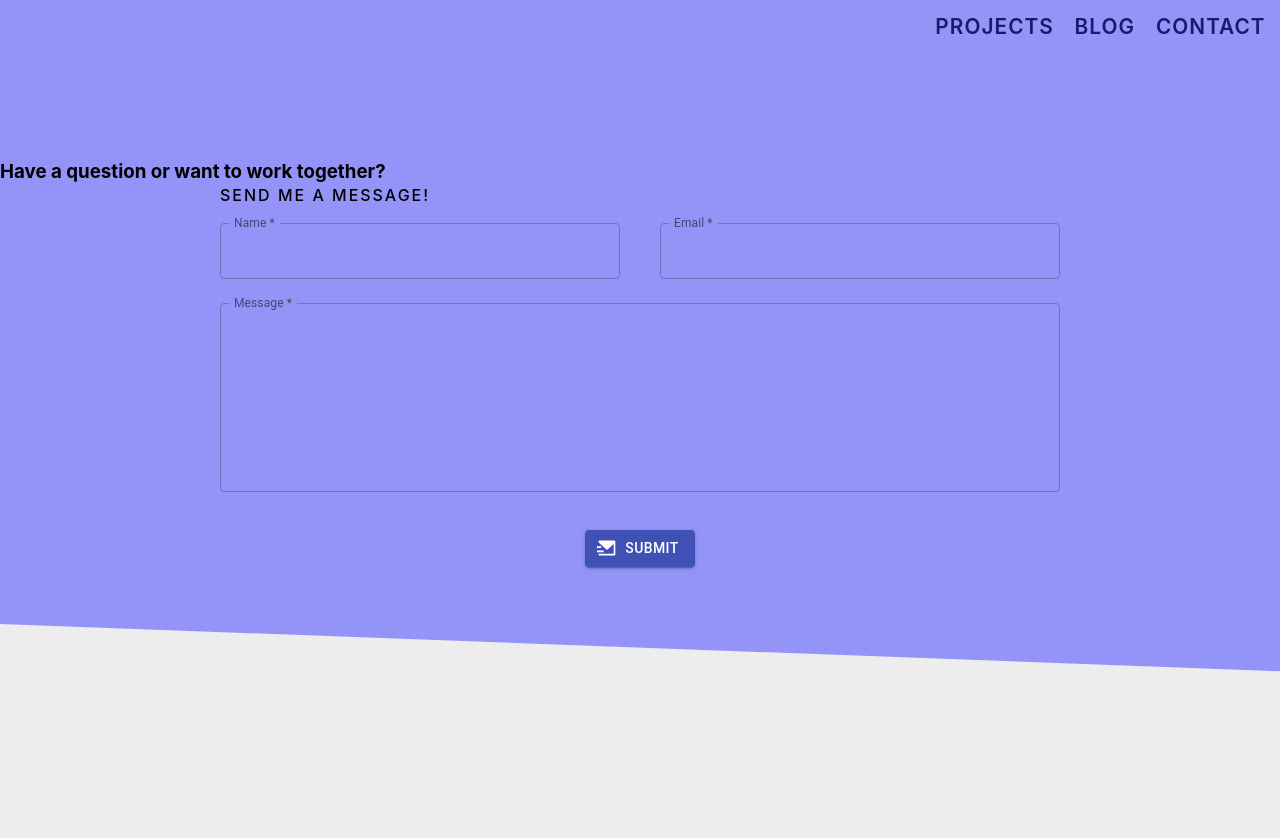
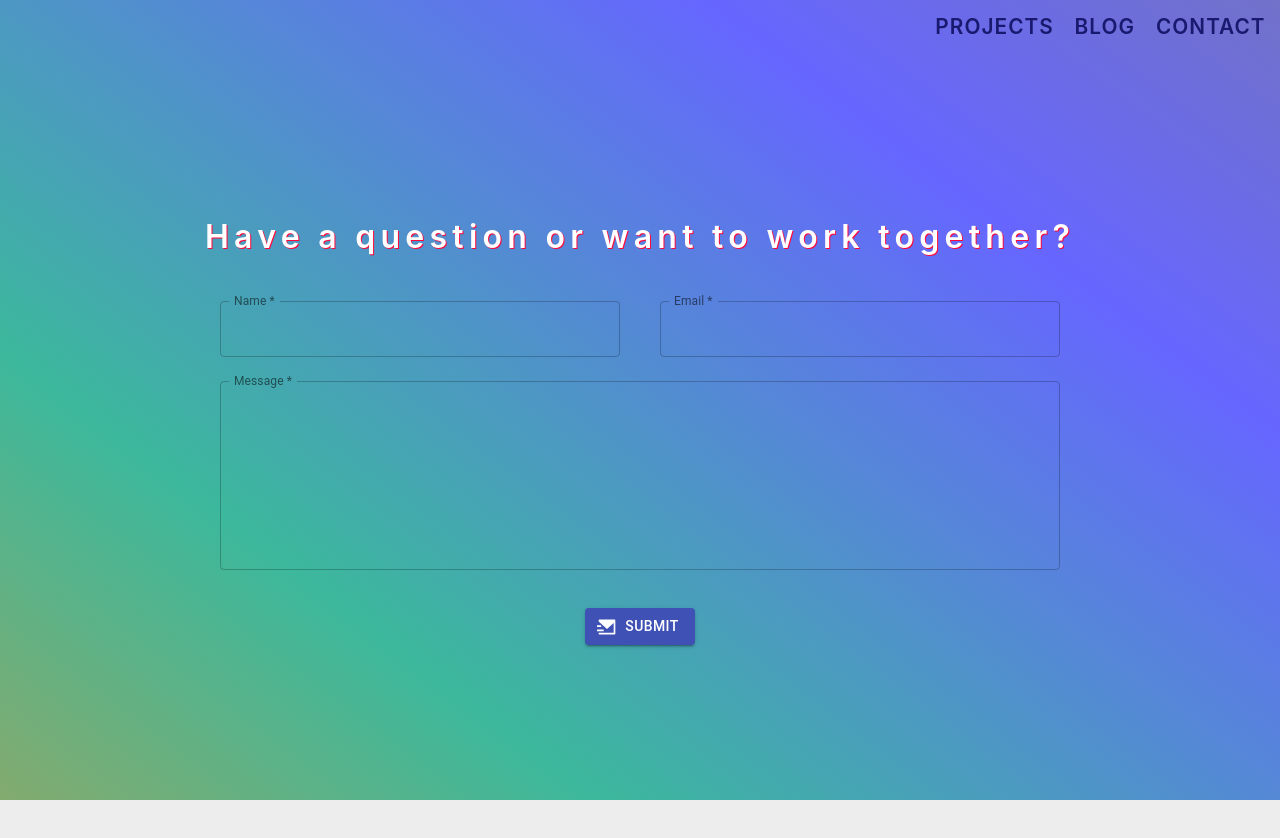
Before and after one commit to Richardzleung/resume, a React (Create React App) app: page /contact in a window 1280 px wide. Shown: the top 838 px of the page. After the commit the page ends 800 px from the top, so only its background shows below. Built offline with nearby package versions, Linux system fonts and the light colour scheme.

Commit message:
cleaned up contact page

```diff
--- a/src/App.css
+++ b/src/App.css
@@ -1,9 +1,49 @@
+@keyframes tech-bounce {
+	0% {
+		opacity: 0;
+		transform: translateY(-45%)
+}
+	80% {
+		transform: translateY(7.5%)
+}
+	100% {
+		opacity: 1;
+		transform: translateY(0)
+  }
+}
+@keyframes scroll-down-bounce {
+	from {
+		transform: translateY(0);
+	}
+	to {
+		transform: translateY(-20px);
+	}
+}
+@keyframes scroll-down--appear {
+	from {
+		opacity: 0;
+		transform: translateY(50%);
+	}
+	to {
+		opacity: 1;
+		transform:translateY(0);
+	}
+}
+@keyframes gradient {
+	0% {
+		background-position: 0% 50%;
+	}
+	50% {
+		background-position: 100% 50%;
+	}
+	100% {
+		background-position: 0% 50%;
+	}
+}
 /** UTILITIES */
-.grid--col,
-.grid--row {
+.grid--col,.grid--row {
 	display: grid;
 }
-
 .grid--col {
 	grid-template-columns: repeat(64,1.5625%);
 }
@@ -14,24 +54,19 @@
 .column, .row {
 	display: flex;
 }
-
 .column {
 	flex-direction: column;
 }
-
 .row {
 	flex-wrap: wrap;
 }
-
 .column > h2 {
 	margin-top: 2.5em;
 }
 
-.flex-col-center-X,
-.flex-center-XY {
+.flex-col-center-X,.flex-center-XY {
 	align-items: center;
 }
-
 .flex-center-XY {
 	justify-content: center;
 }
@@ -43,7 +78,6 @@
 .vh-50 {
 	min-height: 50vh;
 }
-
 .vh-100 {
 	min-height: 100vh;
 }
@@ -52,72 +86,67 @@
 	visibility: hidden;
 }
 
-.relative {
+.relative,.tooltip,.scroll-down,.scroll-down--container {
 	position: relative;
 }
 
-/** STORE PAGES */
-/* Table of contents
-  * 1. App
-  * 2. ContactForm
-  * 3. Footer
-  * 4. Technology Skills
-  * 5. Tooltip
+/** Table of contents
+1. App
+2. ContactForm
+3. Footer
+4. Technology Skills
+5. Tooltip
 */
 
 /** 1. App */
-/* .App {
-  display: flex;
+	/* display: flex;
 	flex-direction: column;
 } */
 
 /** 2. Contact Form */
 .contact-view--container{
-  background-color: hsla(240, 100%, 70%, 0.651);
-  clip-path: polygon(0px 0px, 100% 0px, 100% 55%, 0 51.12%);
-  padding: 10em 0 40em;
+  animation: gradient 60s ease-in infinite;
+  background:
+    linear-gradient(217deg, #88443F 0%, #81817F 20.71%,#6666FF 50%, #3CB89C 75%, #C79E42 100%);
+  background-size: 200% 200%;
+  height: 100vh;
+	/* clip-path: polygon(0 0, 100% 0, 100% 90%, 0 100%); */
+  padding-top: 4rem;
+  text-align: center;
+	width: 100vw;
 }
-.contact-form--container {
-  display: grid;
-  grid-template-columns: repeat(64,1.5625%);
-  /* grid-template-rows: .25fr 1fr; */
-}
-.contact--subheader {
-  grid-column-start: 12;
-  grid-column-end: 54;
-  font-size: 1rem;
-  font-weight: 550;
-  text-align: left;
-  text-transform: uppercase;
-  letter-spacing: 2px;
-  margin: .125rem 0;
+.contact--header {
+  color: white;
+  font-size: 2rem;
+  font-weight: 600;
+  letter-spacing: .25ch;
+  line-height: 2rem;
+  padding: 1rem 1rem 2rem;
+  text-shadow: 1px 1px #ff073a
 }
 .contact--button {
 	grid-column-start: 12;
 	grid-column-end: 54;
 }
-
-.contact--message,
-.contact--name,
-.contact--email {
+.contact--message,.contact--name,.contact--email {
 	grid-column-start: 5;
 	grid-column-end: 61;
 }
-
 /** 3. FOOTER */
-#footer--container {
-  background-color: var(--bg-secondary-color);
+.footer--container {
+	background-color: var(--bg-primary-color);
 	clip-path: polygon(50% 30%, 100% 0, 100% 100%, 0 100%, 0 0);
 	min-height: 15rem;
 	padding-top: 6rem;
 	overflow: hidden;
 	width: 100%;
 }
-
 /** 4. Technology Skills */
 .technology--container {
-  /* background-color: ; */
-  /* clip-path: polygon(15% 0%, 100% 0%, 85% 100%, 0% 100%); */
+	/* background-color: ;
+	*/
+	/* clip-path: polygon(15% 0%, 100% 0%, 85% 100%, 0% 100%);
+	*/
 	height: auto;
 	padding-top: 5rem;
 }
@@ -125,15 +154,12 @@
 	width: 2rem;
 	height: 2rem;
 }
-
 /** 5. Tooltip*/
 .tooltip {
 	display:inline-block;
-  position:relative;
 	border-bottom:1px dotted hsl(0, 0%, 40%);
 	text-align:left;
 }
-
 .tooltip .tooltip--bottom {
 	width: fit-content;
 	top:40px;
@@ -151,12 +177,17 @@
 	box-shadow:0 0 1em #1f1f1f;
 	display:none;
 }
-
 .tooltip:hover .tooltip--bottom {
 	display: none;
 }
-
 /** 6. Scroll Down btn */
+.scroll-down--container {
+	animation: 750ms scroll-down--appear 1000ms ease-in;
+	animation-fill-mode: backwards;
+	grid-column-start: 32;
+	grid-column-end: 34;
+	place-self: center;
+}
 .scroll-down {
 	animation: 1000ms scroll-down-bounce 1750ms infinite alternate cubic-bezier(.22,.61,.36,1);
 	border: 2px solid var(--scroll-down-color);
@@ -166,12 +197,10 @@
 	height: 32px;
 	grid-column-start: 1;
 	grid-column-end: 64;
-  position: relative;
 	bottom: 8vh;
 	justify-self: center;
 	width: 32px;
 }
-
 .scroll-down:before {
 	border: 2px solid var(--scroll-down-color);
 	border-width: 0 0 2px 2px;
@@ -184,31 +213,6 @@
 	width: 12px;
 }
 
-.scroll-down--container {
-  animation: 750ms scroll-down--appear 1000ms ease-in;
-  animation-fill-mode: backwards;
-}
-
-@keyframes scroll-down-bounce {
-  from {
-    transform: translateY(0);
-  }
-  to {
-    transform: translateY(-20px);
-  }
-}
-
-@keyframes scroll-down--appear {
-  from {
-    opacity: 0;
-    transform: translateY(100%);
-  }
-  to {
-    opacity: 1;
-    transform:translateY(0);
-  }
-}
-
 /** 7. Projecy & Card*/
 .project--container {
 	padding: 0 5rem 5rem;
@@ -219,32 +223,11 @@
 .dependency--item {
 	margin: .25rem 1rem;
 }
-
 /** 8. About */
 .about--header {
 	margin-top: 1rem;
 }
 
-@keyframes tech-bounce {
-  0% {
-    opacity: 0;
-    transform: translateY(-45%)
-  }
-  80% {
-    transform: translateY(7.5%)
-  }
-  100% {
-    opacity: 1;
-    transform: translateY(0)
-  }
-}
-
-
-/*! random image find something to do with this */
-#web-developer--image {
-  width: 14em;
-  margin:1rem;
-}
 
 /** Larger than tablet screens */
 @media screen and (min-width: 48em) {
@@ -252,12 +235,10 @@
 	.tooltip:hover .tooltip--bottom {
 		display:block;
 	}
-
 	/** Technologies */
 	.hide-on-small-screen {
 		visibility: visible;
 	}
-
 	/** Technology view buttons */
 	.tech-btn {
 		width: 5rem;
@@ -268,16 +249,16 @@
 	.techTransitions-enter-active{
 		animation: tech-bounce 500ms ease-in-out;
 	}
-  #landingPageBackround {
-    clip-path: polygon(0 0, 100% 0, 100% 40vh, 0 77%);
+	/** Contact Form*/
+  .contact-view--container {
+    display: flex;
+    flex-direction: column;
+    justify-content: center;
   }
-
-  /** Contact Form*/
 	.contact--name {
 		grid-column-start: 12;
 		grid-column-end: 32;
 	}
-
 	.contact--email {
 		grid-column-start: 34;
 		grid-column-end: 54;
--- a/src/components/Footer/Footer.jsx
+++ b/src/components/Footer/Footer.jsx
@@ -5,7 +5,7 @@ import Button from './FooterElements';
 
 const Footer = () => {
   return (
-    <div id='footer--container'>
+    <div className='footer--container'>
       <div className='row space-evenly'>
         {handles.map(({ label, link, title, icon }) => (
           <Button
--- a/src/components/Form/Form.jsx
+++ b/src/components/Form/Form.jsx
@@ -76,8 +76,7 @@ const Form = () => {
 
   return (
     <>
-      <form onSubmit={formik.handleSubmit} className='contact-form--container'>
-        <h4 className='contact--subheader'>Send me a message!</h4>
+      <form onSubmit={formik.handleSubmit} className='grid--col'>
         <div className='contact--name'>
           <InputField {...nameFieldProps} />
         </div>
--- a/src/index.css
+++ b/src/index.css
@@ -6,8 +6,6 @@ p {
   text-align: left;
   width: clamp(45ch, 50%, 55ch);
 }
-
-
 
 body {
   margin: 0;
--- a/src/views/ContactForm.jsx
+++ b/src/views/ContactForm.jsx
@@ -5,7 +5,7 @@ import Form from 'components/Form'
 const ContactPage = () => {
   return (
     <div className='contact-view--container'>
-      <h3>Have a question or want to work together?</h3>
+      <h3 className='contact--header'>Have a question or want to work together?</h3>
       <Form />
     </div>
   );
--- a/src/views/LandingPage.jsx
+++ b/src/views/LandingPage.jsx
@@ -1,11 +1,9 @@
 import React from 'react';
 import PropTypes from 'prop-types';
 import theme from 'styles/landingPage.module.css';
-import background from 'static/images/landingBackground.svg';
 import scribble from 'static/images/3.svg';
 import scribble2 from 'static/images/82.svg'
 
-// TODO get this animation working
 const HomeBase = ({ scrollToProjectsView }) => (
   <>
     <section className={`vh-100 grid--col ${theme.background}`} >
```
Lines whose indentation alone changed are shown as unchanged.
